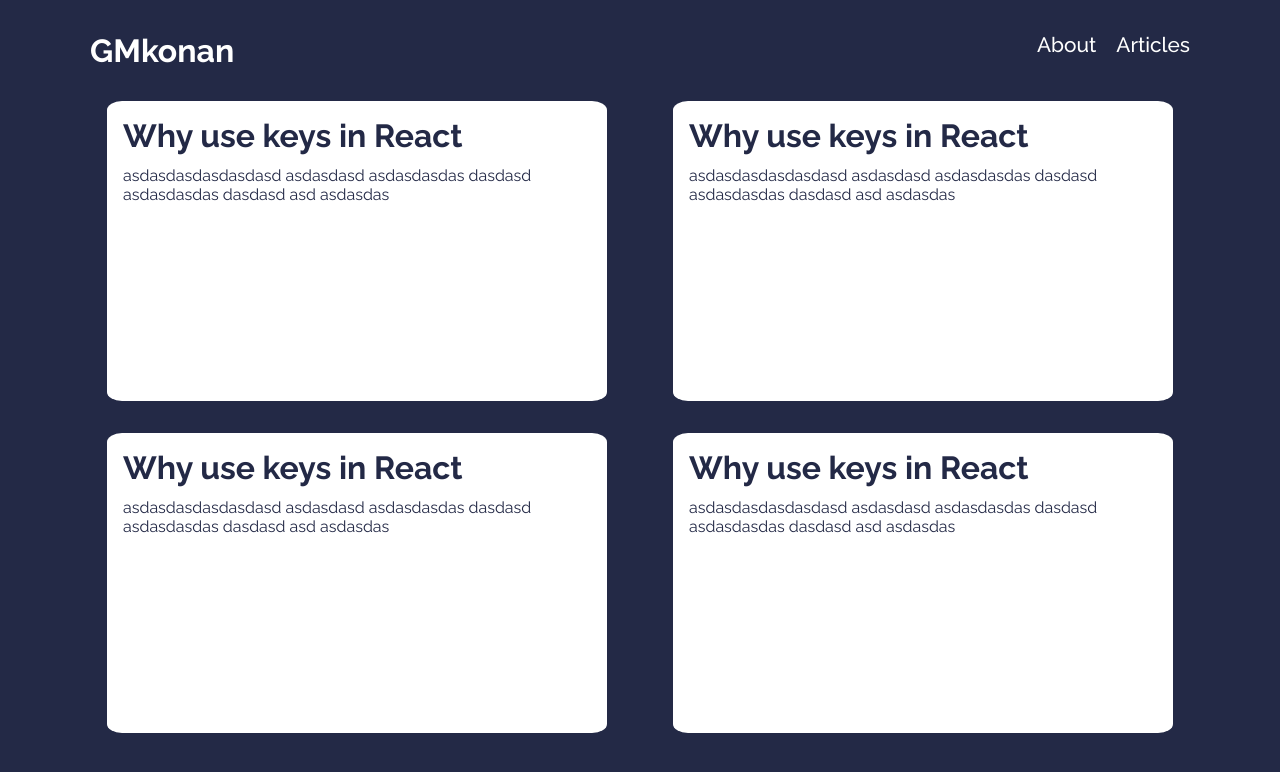
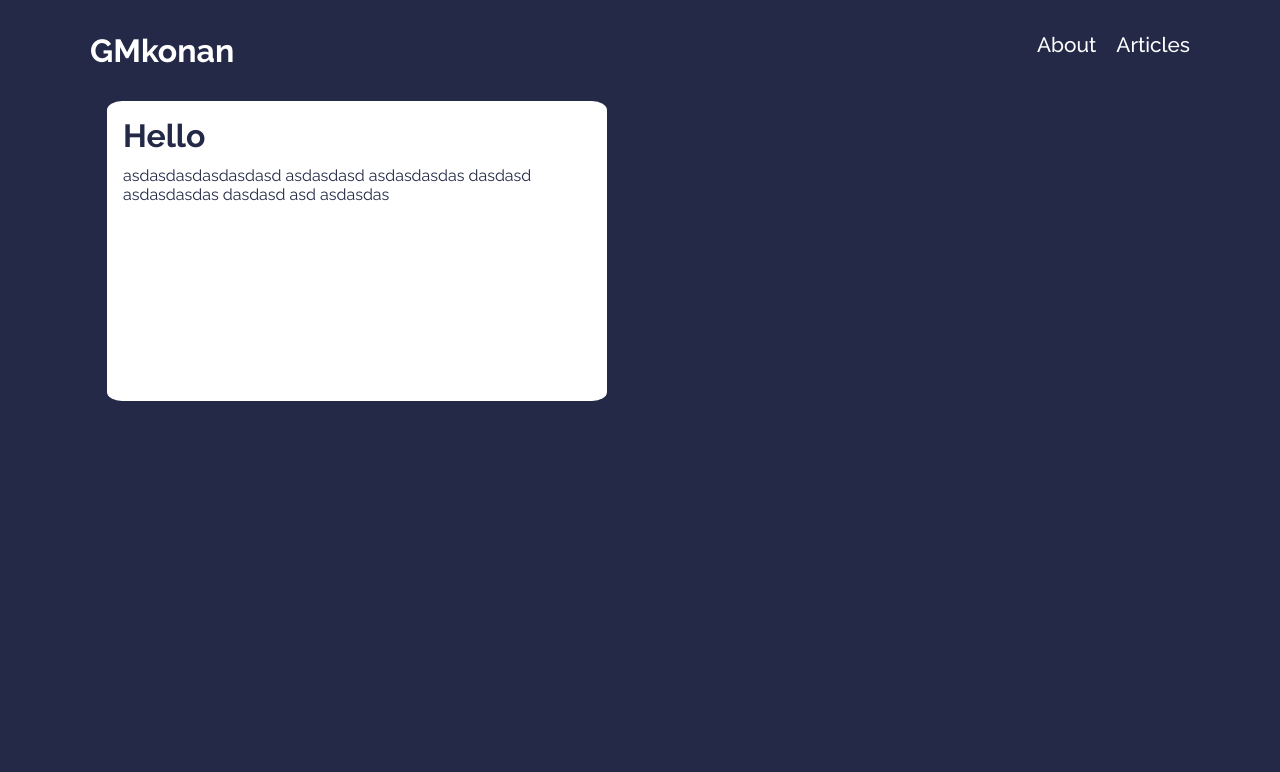
Before and after one commit to GMkonan/gmkonan.dev, a Next.js app: page /blog in a window 1280 px wide. Shown: the top 772 px of the page. Built offline with nearby package versions, Linux system fonts and the light colour scheme.

Commit message:
Add Initial blog support

```diff
--- a/next.config.js
+++ b/next.config.js
@@ -1,4 +1,10 @@
 /** @type {import('next').NextConfig} */
 module.exports = {
   reactStrictMode: true,
+  webpack5: true,
+  webpack: (config) => {
+    config.resolve.fallback = { fs: false };
+
+    return config;
+  },
 }
--- a/package.json
+++ b/package.json
@@ -8,13 +8,15 @@
     "lint": "next lint"
   },
   "dependencies": {
+    "gray-matter": "^4.0.3",
     "next": "12.0.4",
+    "next-mdx-remote": "^3.0.8",
     "react": "17.0.2",
     "react-dom": "17.0.2",
     "styled-components": "^5.3.3"
   },
   "devDependencies": {
-    "@types/node": "16.11.7",
+    "@types/node": "^17.0.3",
     "@types/react": "17.0.35",
     "@types/styled-components": "^5.1.15",
     "babel-plugin-styled-components": "^1.13.3",
--- /dev/null
+++ b/posts/aa.mdx
@@ -0,0 +1,7 @@
+---
+title: Hello
+type: react
+slug: aa
+---
+
+asdasdasdas
--- a/src/pages/blog.tsx
+++ b/src/pages/blog.tsx
@@ -1,27 +1,22 @@
 import styled from "styled-components";
 import MaxWidthWrapper from "../components/MaxWidthWrapper";
+import fs from 'fs'
+import matter from 'gray-matter';
 
-const Blog = () => {
+const Blog = (props:any) => {
     return(
         <Container>
             <MaxWidthWrapper>
+
                 <Wrapper>
-                    <Article>
-                        <Title>Why use keys in React</Title>
-                        <Description>asdasdasdasdasdasd asdasdasd asdasdasdas dasdasd asdasdasdas dasdasd asd asdasdas</Description>
-                    </Article>
-                    <Article>
-                        <Title>Why use keys in React</Title>
-                        <Description>asdasdasdasdasdasd asdasdasd asdasdasdas dasdasd asdasdasdas dasdasd asd asdasdas</Description>
-                    </Article>
-                    <Article>
-                        <Title>Why use keys in React</Title>
-                        <Description>asdasdasdasdasdasd asdasdasd asdasdasdas dasdasd asdasdasdas dasdasd asd asdasdas</Description>
-                    </Article>
-                    <Article>
-                        <Title>Why use keys in React</Title>
-                        <Description>asdasdasdasdasdasd asdasdasd asdasdasdas dasdasd asdasdasdas dasdasd asd asdasdas</Description>
-                    </Article>
+                    {props.frontmatter.map((metadata:any) => (
+
+                        <Article href={`/articles/${metadata.slug}`}>
+                            <Title>{metadata.title}</Title>
+                            <Description>asdasdasdasdasdasd asdasdasd asdasdasdas dasdasd asdasdasdas dasdasd asd asdasdas</Description>
+                        </Article>
+
+                    ))}
                 </Wrapper>
             </MaxWidthWrapper>
         </Container>
@@ -39,7 +34,9 @@ justify-items: center;
 gap: 32px;
 `
 
-const Article = styled.article`
+const Article = styled.a`
+color: #FFFFFF;
+text-decoration: none;
 width: 500px;
 height: 300px;
 background: white;
@@ -57,4 +54,36 @@ const Description = styled.p`
 color: #232946;
 `
 
+const PostType = styled.div`
+    //display: inline;
+    //width: min-content;
+    //border-bottom: 2px solid white;
+    font-size: 2rem;
+    font-weight: 500;
+    color: white;
+    margin-left: 20px;
+    padding: 20px 0;
+`
+
+export async function getStaticProps() {
+
+    const getArticles = () => fs.readdirSync('./posts')
+
+    const articlesRaw = getArticles()
+
+    const frontmatter = articlesRaw.map((articleRaw: any) => {
+        const post = fs.readFileSync(`./posts/${articleRaw}`)
+        const article:any = matter(post)
+        console.log(article)
+        return ({
+            title: article.data.title,
+            type: article.data.type,
+            content: article.content,
+            slug: article.data.slug,
+        })
+    })
+
+    return { props: { frontmatter } }
+  }
+
 export default Blog;
```
Also changed, not shown: src/pages/articles/[slug].tsx (added, +31 -0 lines), 1 other file (tests, documents, lock files or other folders).
